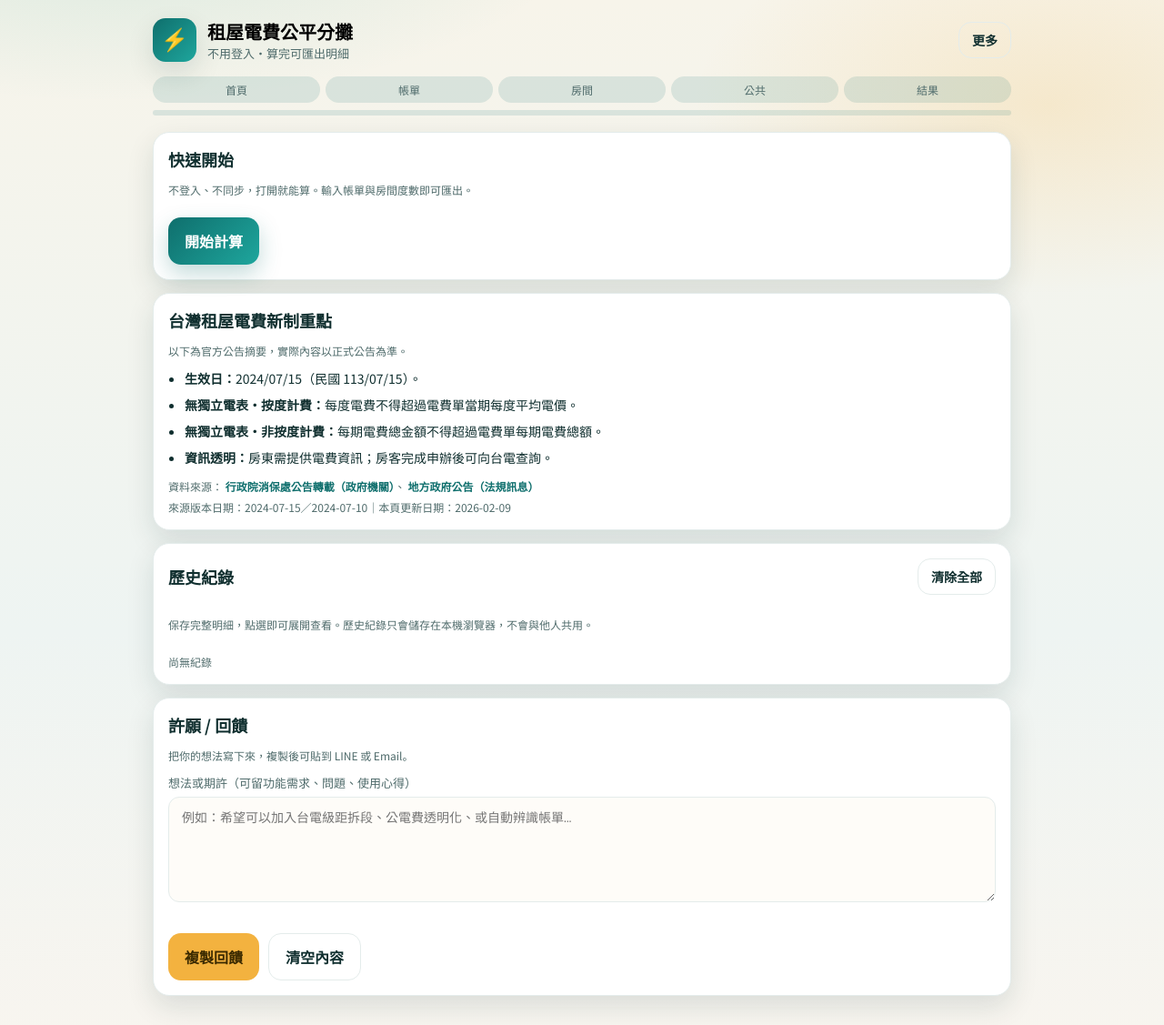
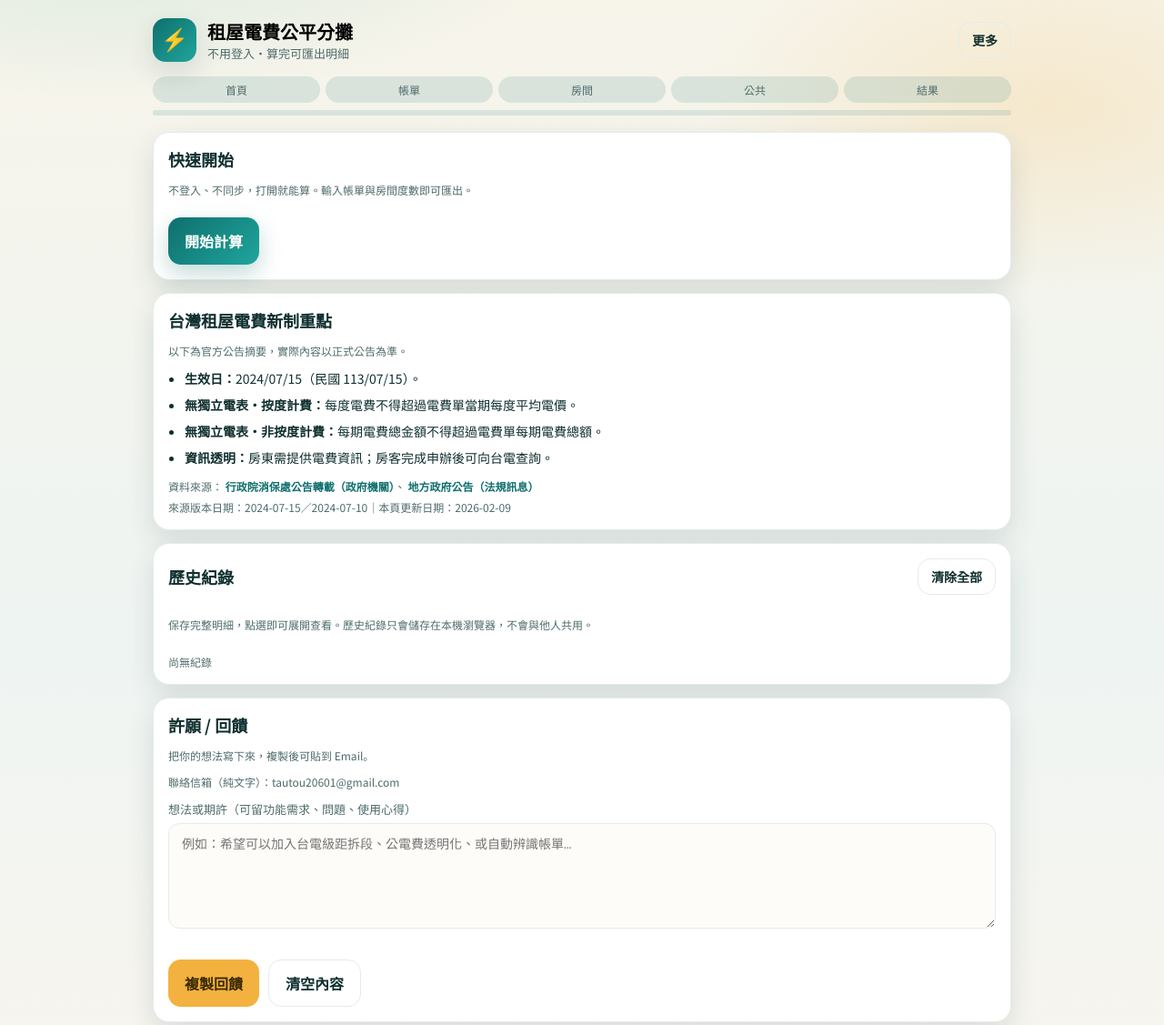
Before and after one commit to we881009/Rent-Electricity-bill-Assistant, a plain HTML site: page index.html in a window 1280 px wide. Shown: the top 1127 px of the page at 91% size. Drawn offline with nearby package versions, Linux system fonts and the light colour scheme.

Commit message:
Update feedback note and contact information

```diff
--- a/index.html
+++ b/index.html
@@ -72,7 +72,8 @@
         </div>
         <div class="card stack">
           <div class="card-title">許願 / 回饋</div>
-          <div class="field-note">把你的想法寫下來，複製後可貼到 LINE 或 Email。</div>
+          <div class="field-note">把你的想法寫下來，複製後可貼到 Email。</div>
+          <div class="field-note">聯絡信箱（純文字）：tautou20601@gmail.com</div>
           <div class="field">
             <label for="feedbackText">想法或期許（可留功能需求、問題、使用心得）</label>
             <textarea id="feedbackText" rows="4" placeholder="例如：希望可以加入台電級距拆段、公電費透明化、或自動辨識帳單…"></textarea>
```
